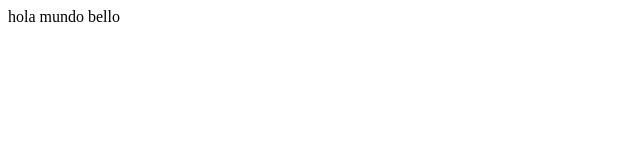
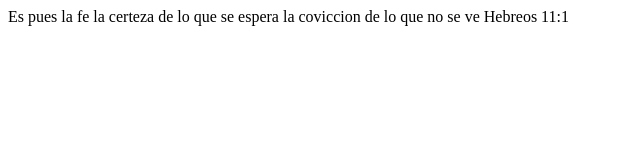
Before and after one commit to encristotodolopuedo1-stack/saludo, a plain HTML site: page index.html in a window 1280 px wide. Shown: the whole page, without its empty margins (0-640 px from the left). Drawn offline with Linux system fonts and the light colour scheme.

Commit message:
Update index.html

```diff
--- a/index.html
+++ b/index.html
@@ -6,6 +6,7 @@
     <title>Document</title>
 </head>
 <body>
-    hola mundo bello
+Es pues la fe la certeza de lo que se espera la coviccion de lo que no se ve Hebreos 11:1
 </body>
+
 </html>
```
